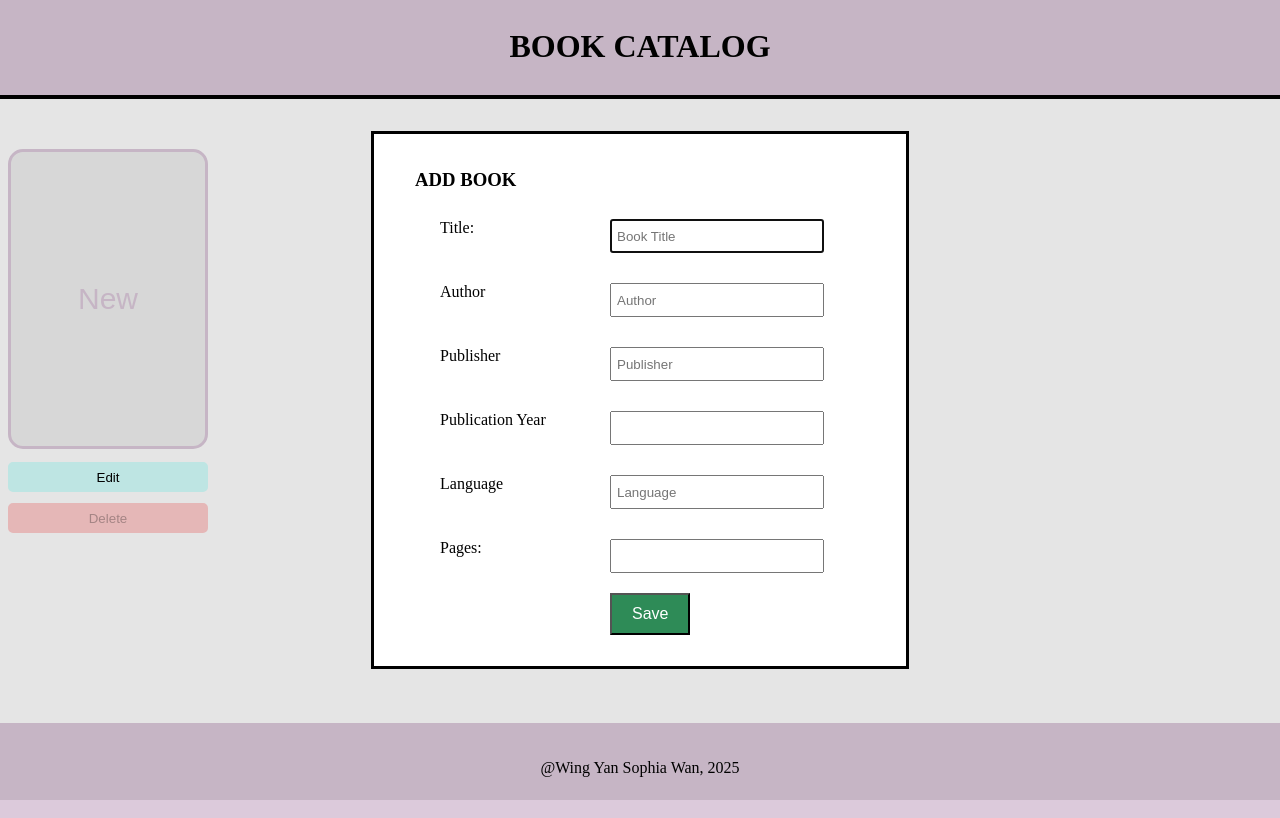
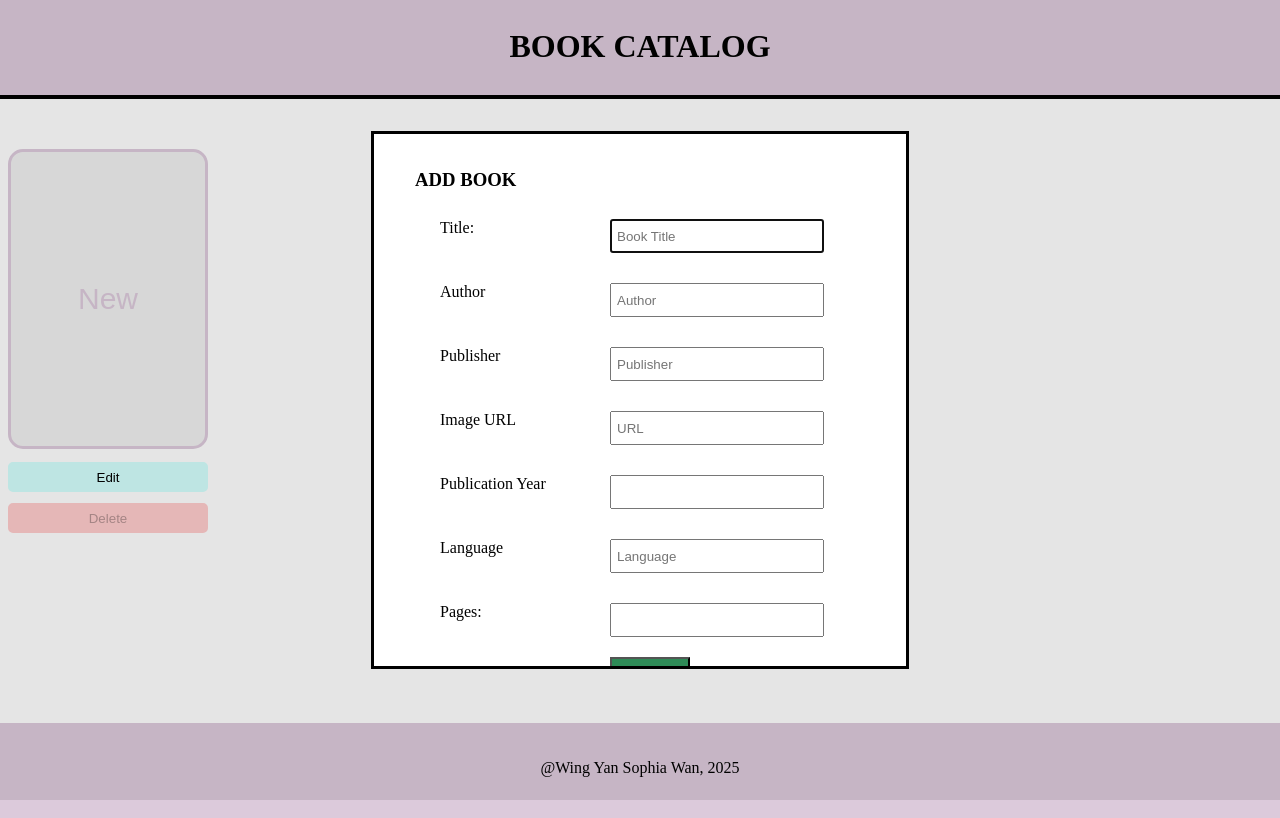
Before and after one commit to Sophia-Wan/BookCategory-Editing-Filtering, a React (Vite) app: page / in a window 1280 px wide. Both pictures are taken after a click on the button "New". Built offline with nearby package versions, Linux system fonts and the light colour scheme.

Commit message:
finished

```diff
--- a/src/AddNew.jsx
+++ b/src/AddNew.jsx
@@ -2,11 +2,13 @@ import "./AddNew.css";
 import NewForm from "./NewForm";
 import Modal from "./Modal";
 
-function AddNew({ books = [], setBooks, selectedBookId }) {
+function AddNew({ books = [], setBooks, selectedBookId, setSelectedBookId }) {
     function deleteBook() {
         if (selectedBookId) {
             const newBooks = books.filter((b) => b.id !== selectedBookId);
             setBooks(newBooks);
+
+            setSelectedBookId(null);
         }
     }
 
--- a/src/App.jsx
+++ b/src/App.jsx
@@ -1,29 +1,31 @@
-import { useState } from "react";
 import "./App.css";
 
-function App(details) {
-    const [isColour, setIsColour] = useState(false);
+function App(props) {
+    const { id, image, img, price, author, title, onSelect, selectedBookId } = props;
 
-    function handleBookdetailsClick(e) {
-        // toggle highlight colour when the card is clicked
-        setIsColour((prev) => !prev);
+    const isSelected = selectedBookId === id;
+
+    function handleClick() {
+        if (onSelect) onSelect(id);
     }
+
+    const imgSrc = image || img || "";
 
     return (
         <div className='container' style={{ position: "relative" }}>
             <div
                 className="bookdetails"
-                style={{ position: "relative", background: isColour ? "#f6e9ffff" : undefined }}
-                onClick={handleBookdetailsClick}
+                style={{ position: "relative", background: isSelected ? "#f6e9ffff" : undefined }}
+                onClick={handleClick}
             >
-                {/* removed the Remove button per request */}
+
                 <div className='listings'>
-                    <img src={details.img} />
+                    {imgSrc ? <img src={imgSrc} alt={title || "book"} /> : null}
                 </div>
                 <div className='details'>
-                    <p>by:{details.price}</p>
+                    {price !== undefined && <p>${price}</p>}
+                    <p className='author'>by: {author || ""}</p>
                 </div>
-
             </div>
         </div>
     );
--- a/src/NewForm.jsx
+++ b/src/NewForm.jsx
@@ -9,10 +9,12 @@ function NewForm({ addBook, closeModal = () => {} }) {
             title: data.get("title"),
             author: data.get("author"),
             publisher: data.get("publisher"),
+            image: data.get("image"),
             publicationYear: data.get("publication-year"),
             language: data.get("language"),
             pages: data.get("pages"),
         };
+
         addBook(newBook);
         e.target.reset();
         closeModal();
@@ -22,30 +24,42 @@ function NewForm({ addBook, closeModal = () => {} }) {
         <div className="form-container">
             <form onSubmit={handleSubmit}>
                 <h3 className="add-header">ADD BOOK</h3>
+
                 <div className="form-detail">
                     <label htmlFor="title">Title: </label>
                     <input type="text" name="title" placeholder="Book Title" />
                 </div>
+
                 <div className="form-detail">
                     <label htmlFor="Author"> Author </label>
                     <input type="text" name="author" placeholder="Author" />
                 </div>
+
                 <div className="form-detail">
                     <label htmlFor="Publisher">Publisher </label>
                     <input type="text" name="publisher" placeholder="Publisher" />
                 </div>
+
+                <div className="form-detail">
+                    <label htmlFor="Image">Image URL </label>
+                    <input type="text" name="image" placeholder="URL" />
+                </div>
+
                 <div className="form-detail">
                     <label htmlFor="Publication-Year">Publication Year </label>
                     <input type="number" name="publication-year" />
                 </div>
+
                 <div className="form-detail">
                     <label htmlFor="Language">Language </label>
                     <input type="text" name="language" placeholder="Language" />
                 </div>
+
                 <div className="form-detail">
                     <label htmlFor="Pages">Pages: </label>
                     <input type="number" name="pages" />
                 </div>
+
                 <button className="save-btn" type="submit">
                     Save
                 </button>
--- a/src/main.jsx
+++ b/src/main.jsx
@@ -10,10 +10,20 @@ function AddNewWrapper() {
 
     return (
         <>
-            <AddNew books={books} setBooks={setBooks} selectedBookId={selectedBookId} />
+            <AddNew
+                books={books}
+                setBooks={setBooks}
+                selectedBookId={selectedBookId}
+                setSelectedBookId={setSelectedBookId}
+            />
             <div className='griding'>
                 {books.map((b) => (
-                    <App key={b.id} img={b.image} price={b.price} link={b.link} title={b.title} author={b.author} />
+                    <App
+                        key={b.id}
+                        {...b}
+                        onSelect={() => setSelectedBookId(b.id)}
+                        selectedBookId={selectedBookId}
+                    />
                 ))}
             </div>
         </>
```
